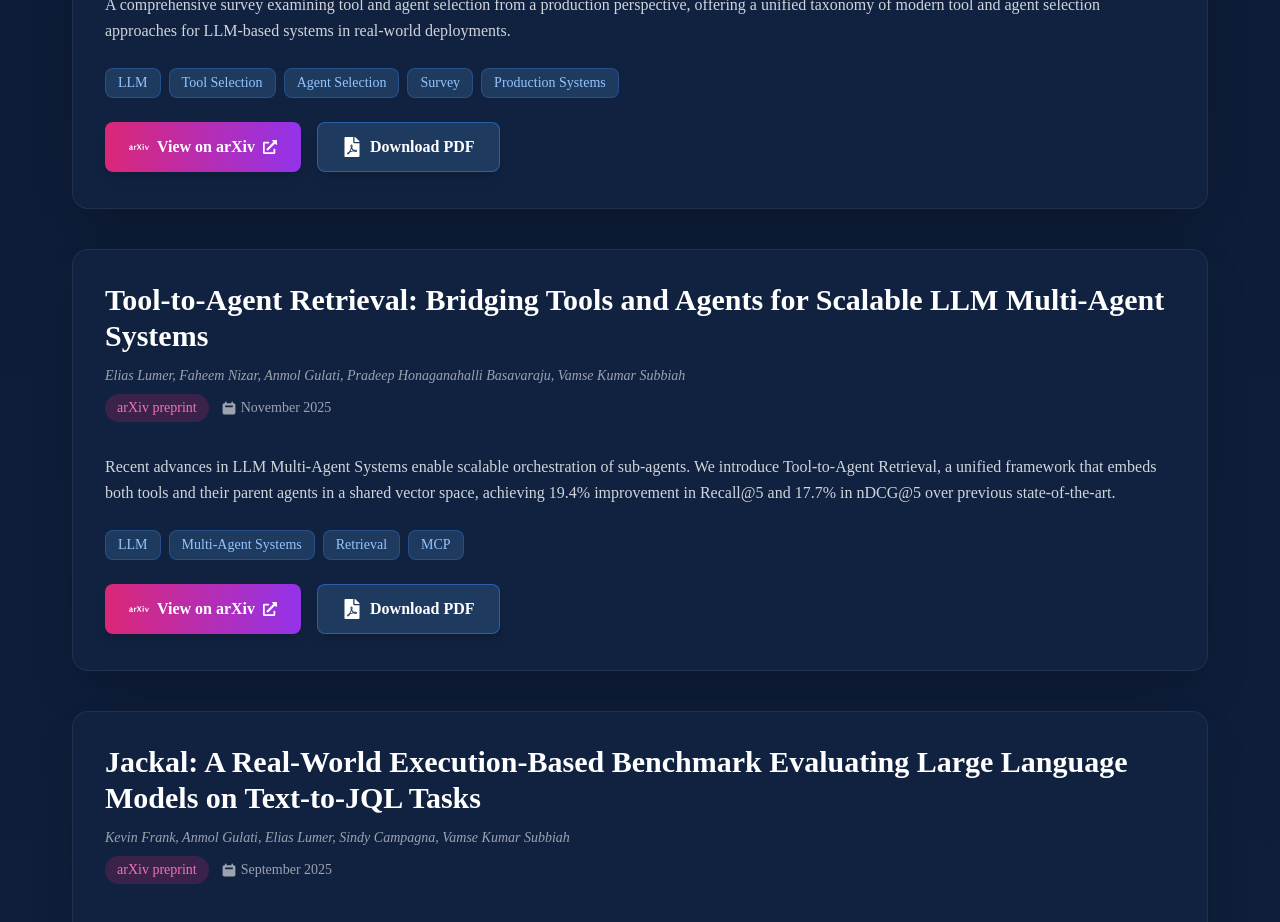
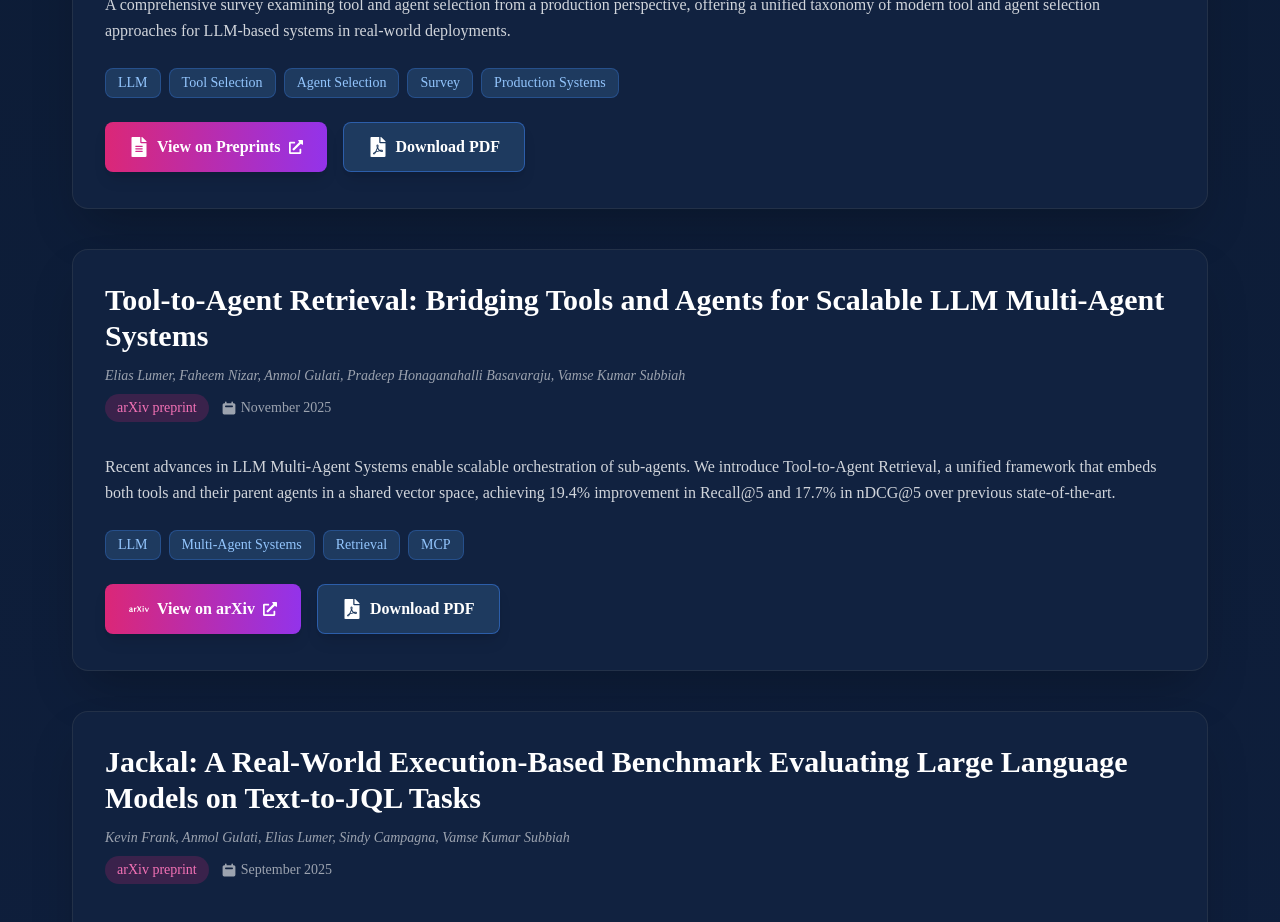
Before and after one commit to AnmolGulati6/page, a React (Create React App) app: page / in a window 1280 px wide. Shown: the part 3660-4582 px from the top of the page. Built offline with nearby package versions, Linux system fonts and the light colour scheme.

Commit message:
Update Work.jsx

```diff
--- a/src/components/Work.jsx
+++ b/src/components/Work.jsx
@@ -1,6 +1,6 @@
 import React from 'react';
 import { researchPapers } from "../data/data.js";
-import { FaFilePdf, FaExternalLinkAlt } from 'react-icons/fa';
+import { FaFilePdf, FaExternalLinkAlt, FaFileAlt } from 'react-icons/fa';
 import { SiArxiv } from 'react-icons/si';
 
 
@@ -74,8 +74,12 @@ const Work = () => {
                     rel="noopener noreferrer"
                     className="flex items-center gap-2 bg-gradient-to-r from-pink-600 to-purple-600 hover:from-pink-700 hover:to-purple-700 text-white font-bold py-3 px-6 rounded-lg transition-all duration-300 transform hover:scale-105 shadow-lg"
                   >
-                    <SiArxiv size={20} />
-                    View on arXiv
+                    {(paper.venue === "Preprint" || paper.arxivUrl.includes("preprints.org")) ? (
+                      <FaFileAlt size={20} />
+                    ) : (
+                      <SiArxiv size={20} />
+                    )}
+                    {paper.venue === "Preprint" || paper.arxivUrl.includes("preprints.org") ? "View on Preprints" : "View on arXiv"}
                     <FaExternalLinkAlt size={14} />
                   </a>
                   <a
```
